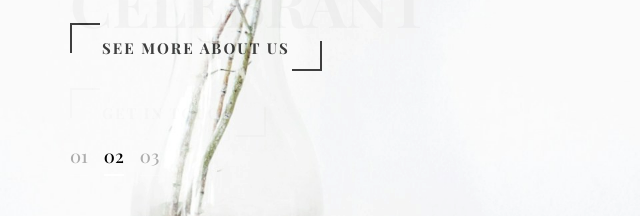
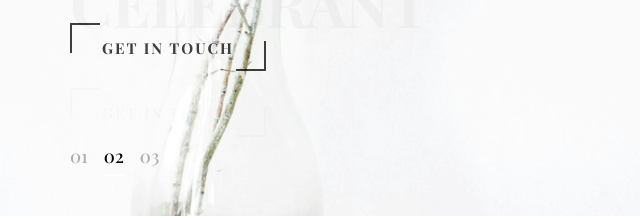
Before and after one commit to lukemico/celebrant, a plain HTML site: page index.html in a window 1280 px wide. Shown: the part 468-686 px from the top of the page, 0-640 px from the left. Drawn offline with nearby package versions, Linux system fonts and the light colour scheme.

Commit message:
Fix copy

```diff
--- a/index.html
+++ b/index.html
@@ -92,7 +92,7 @@
 									<span>For website and video editing</span>
 									<h2>Les Mico Celebrant</h2>
 									<a href="#" class="primary-btn"
-										>See more about us</a
+										>Get in touch</a
 									>
 								</div>
 							</div>
@@ -122,7 +122,7 @@
 									<span>For wedding, funeral services</span>
 									<h2>Les Mico Celebrant</h2>
 									<a href="#" class="primary-btn"
-										>See more about us</a
+										>Get in touch</a
 									>
 								</div>
 							</div>
```
